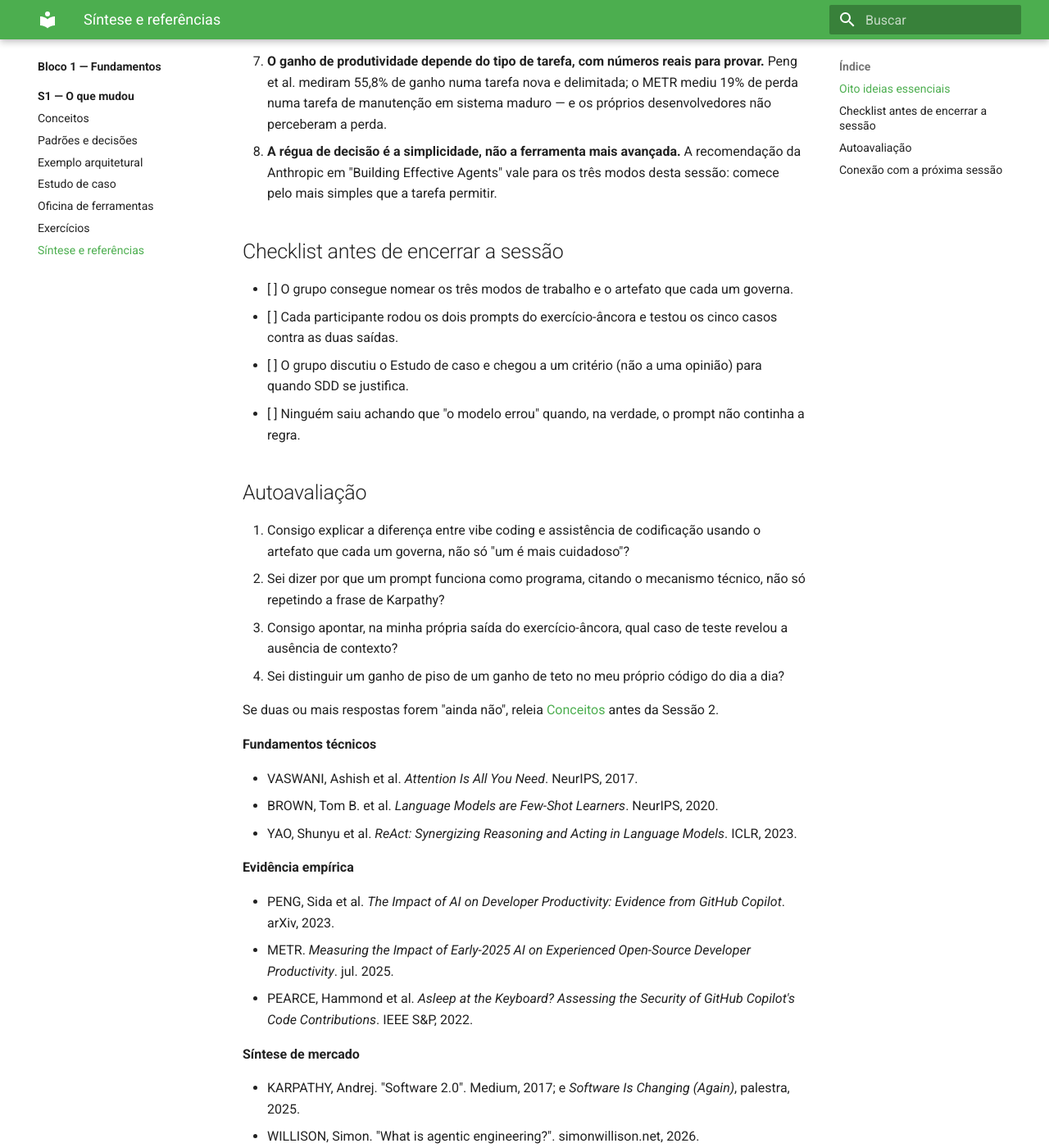
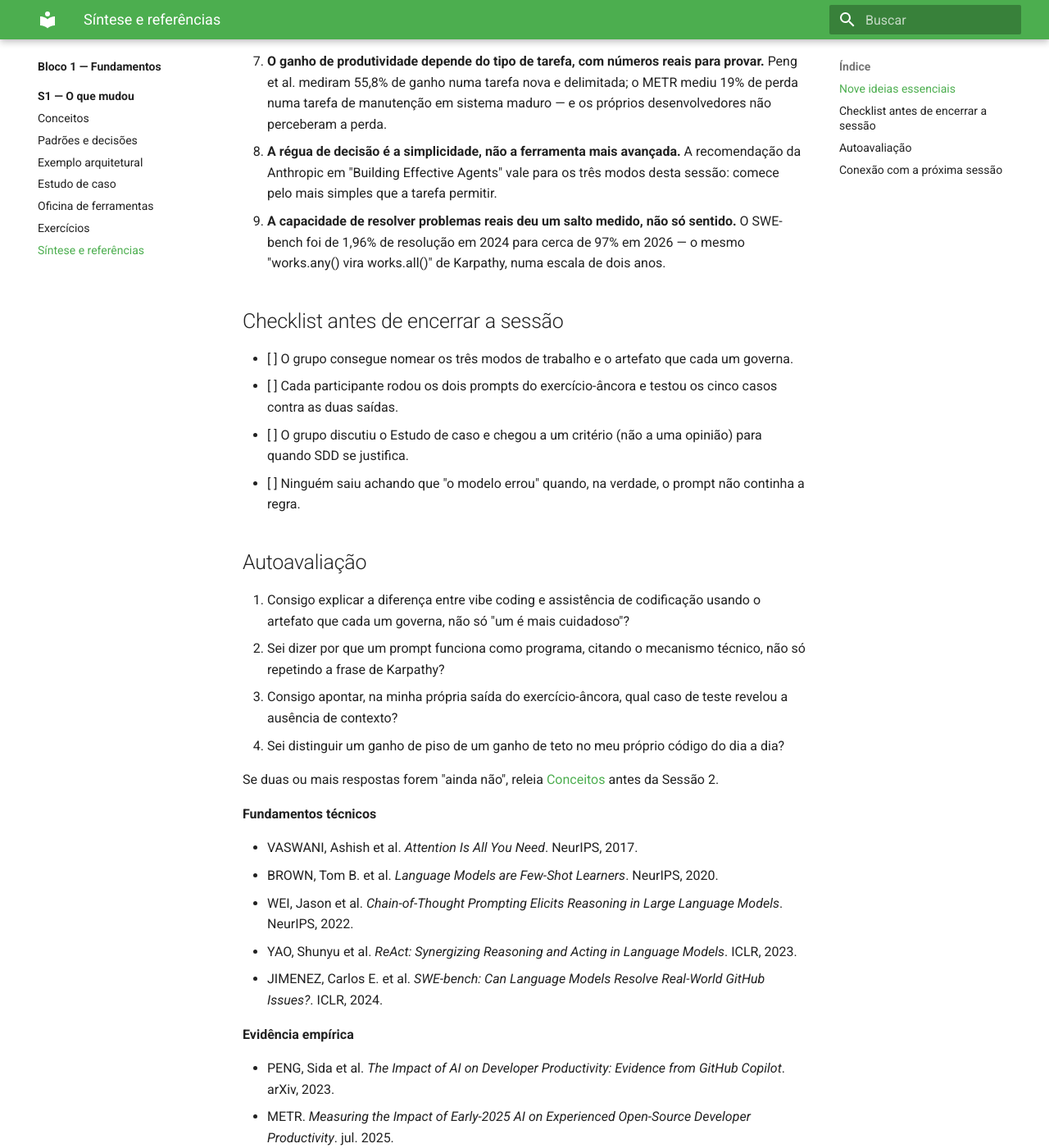
Before and after one commit to arkhibr/workshops-ia-agentica, an MkDocs documentation site: the page built from docs/sessao-01-o-que-mudou/sintese-e-referencias.md, in a window 1280 px wide and 1400 px high, scrolled down 623 px. Shown: the whole window at 82% size. Built offline with MkDocs 1.6.1 and Material for MkDocs 9.7.7, drawn with Linux system fonts in a browser that asks for light colours; some of the changed text lies outside the part shown.

Commit message:
fix(s1): aprofunda Conceitos com teoria real e remove exposição do curso irmão
Duas correções distintas identificadas pelo Marco:

1. Conceitos tinha texto insuficiente para 30 min de fala ao vivo — as
   caixas "Pare e pergunte" da rodada anterior eram enchimento, não
   teoria (e nem renderizavam como callout, por faltar a extensão
   `admonition` no mkdocs.yml — corrigido). Adiciona duas peças reais
   de conhecimento: Wei et al. (2022, Chain-of-Thought) como a metade
   de raciocínio que o ReAct combina com ação, e a curva do SWE-bench
   (Jimenez et al. 2024: 1,96% de resolução no artigo original → ~97%
   em 2026 no SWE-bench Verified) como evidência quantitativa de "por
   que a virada está acontecendo agora".

2. O texto citava "a disciplina de Arquitetura de Soluções com IA
   Generativa da Arkhi" como autoridade narrativa em três pontos
   (conceitos.md, exercicios.md, sintese-e-referencias.md) — expondo
   a um cliente (FUNDEP) a proveniência de outro produto/curso da
   Arkhi. Removido; os frameworks são apresentados como vocabulário
   próprio do workshop. A rastreabilidade de onde cada framework foi
   adaptado permanece só no CLAUDE.md (não publicado).

Co-Authored-By: Claude Sonnet 5 <noreply@anthropic.com>

```diff
--- a/docs/sessao-01-o-que-mudou/sintese-e-referencias.md
+++ b/docs/sessao-01-o-que-mudou/sintese-e-referencias.md
@@ -1,6 +1,6 @@
 # Síntese e referências
 
-## Oito ideias essenciais
+## Nove ideias essenciais
 
 1. **Vibe coding, assistência de codificação e SDD são famílias de risco, não degraus de maturidade.** A escolha depende da tarefa, não de uma régua de "quão avançado" o time está.
 2. **Um prompt funciona como programa porque o modelo aprende em contexto**, sem ajuste de peso — mecanismo empírico demonstrado por Brown et al. (2020).
@@ -10,6 +10,7 @@
 6. **A diferença entre um prompt intuitivo e um estruturado quase nunca está no modelo.** Está em quem já tinha feito, antes de escrever o pedido, o trabalho de reunir a regra de negócio inteira.
 7. **O ganho de produtividade depende do tipo de tarefa, com números reais para provar.** Peng et al. mediram 55,8% de ganho numa tarefa nova e delimitada; o METR mediu 19% de perda numa tarefa de manutenção em sistema maduro — e os próprios desenvolvedores não perceberam a perda.
 8. **A régua de decisão é a simplicidade, não a ferramenta mais avançada.** A recomendação da Anthropic em "Building Effective Agents" vale para os três modos desta sessão: comece pelo mais simples que a tarefa permitir.
+9. **A capacidade de resolver problemas reais deu um salto medido, não só sentido.** O SWE-bench foi de 1,96% de resolução em 2024 para cerca de 97% em 2026 — o mesmo "works.any() vira works.all()" de Karpathy, numa escala de dois anos.
 
 ## Checklist antes de encerrar a sessão
 
@@ -31,7 +32,9 @@ Se duas ou mais respostas forem "ainda não", releia [Conceitos](conceitos.md) a
 
 - VASWANI, Ashish et al. *Attention Is All You Need*. NeurIPS, 2017.
 - BROWN, Tom B. et al. *Language Models are Few-Shot Learners*. NeurIPS, 2020.
+- WEI, Jason et al. *Chain-of-Thought Prompting Elicits Reasoning in Large Language Models*. NeurIPS, 2022.
 - YAO, Shunyu et al. *ReAct: Synergizing Reasoning and Acting in Language Models*. ICLR, 2023.
+- JIMENEZ, Carlos E. et al. *SWE-bench: Can Language Models Resolve Real-World GitHub Issues?*. ICLR, 2024.
 
 **Evidência empírica**
 
--- a/mkdocs.yml
+++ b/mkdocs.yml
@@ -26,6 +26,7 @@ markdown_extensions:
   - footnotes
   - attr_list
   - md_in_html
+  - admonition
   - pymdownx.details
   - pymdownx.superfences
 
```
Also changed, not shown: other parts of docs/sessao-01-o-que-mudou/sintese-e-referencias.md (+0 -4 lines), docs/referencia/bibliografia.md (+6 -3 lines), docs/sessao-01-o-que-mudou/conceitos.md (+12 -4 lines), docs/sessao-01-o-que-mudou/exercicios.md (+1 -1 lines), docs/sessao-01-o-que-mudou/padroes-e-decisoes.md (+2 -1 lines).
